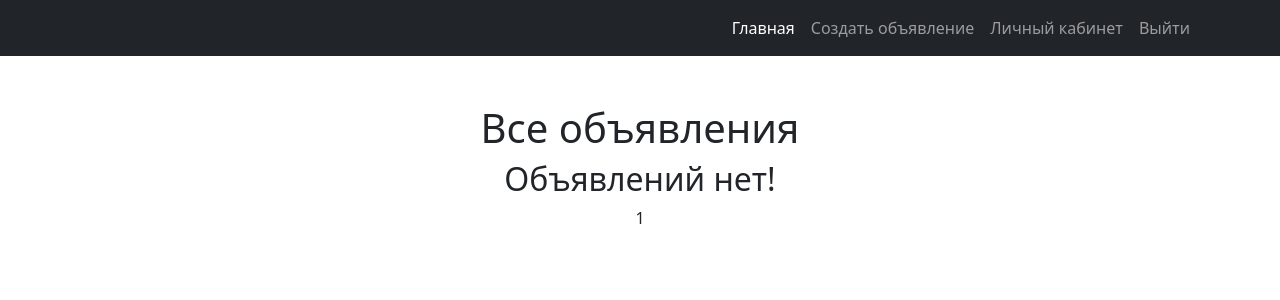
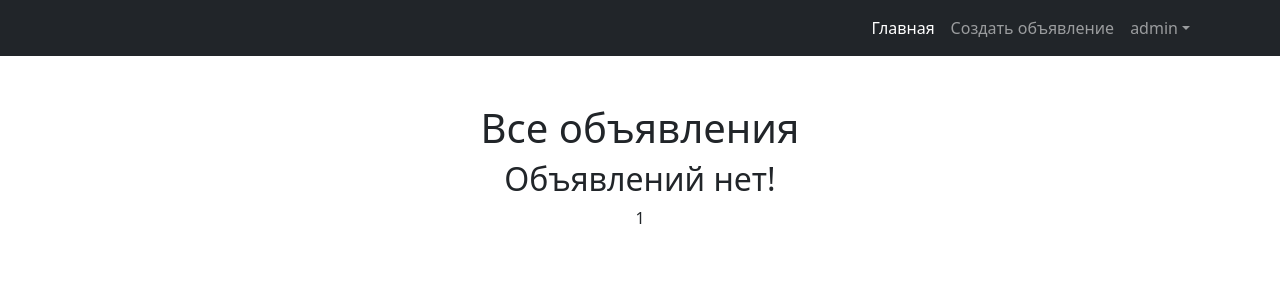
Before and after one commit to basergee/django-rpgboard, a Django app: page / in a window 1280 px wide. Shown: the top 300 px of the page. Run offline with Django 4.2, Linux system fonts and the light colour scheme; a user stored in the database is signed in; data that the repository does not hold is empty; some libraries are stand-ins or nearby versions.

Commit message:
Сделал, чтобы на странице отображалось имя залогиненного пользователя

```diff
--- a/rpgboard/templates/default.html
+++ b/rpgboard/templates/default.html
@@ -28,8 +28,14 @@
                         <li class="nav-item"><a class="nav-link active" aria-current="page" href="{% url 'index' %}">Главная</a></li>
                         {% if user.is_authenticated %}
                         <li class="nav-item"><a class="nav-link" href="{% url 'create_post' %}">Создать объявление</a></li>
-                        <li class="nav-item"><a class="nav-link" href="{% url 'profile' %}">Личный кабинет</a></li>
-                        <li class="nav-item"><a class="nav-link" href="{% url 'logout' %}">Выйти</a></li>
+                        <li class="nav-item dropdown">
+                            <a class="nav-link dropdown-toggle" id="navbarDropdown" href="#" role="button" data-bs-toggle="dropdown" aria-expanded="false">{{ user.username }}</a>
+                            <ul class="dropdown-menu dropdown-menu-end" aria-labelledby="navbarDropdown">
+                                <li><a class="dropdown-item" href="{% url 'profile' %}">Личный кабинет</a></li>
+                                <li><hr class="dropdown-divider" /></li>
+                                <li><a class="dropdown-item" href="{% url 'logout' %}">Выйти</a></li>
+                            </ul>
+                        </li>
                         {% else %}
                         <li class="nav-item"><a class="nav-link" href="{% url 'login' %}">Войти</a></li>
                         <li class="nav-item"><a class="nav-link" href="{% url 'signup' %}">Регистрация</a></li>
```
